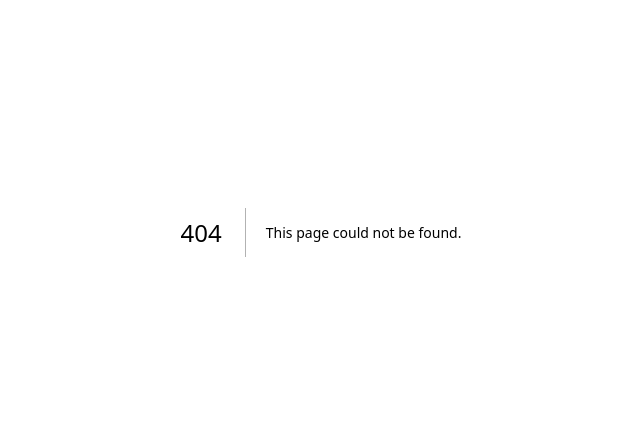
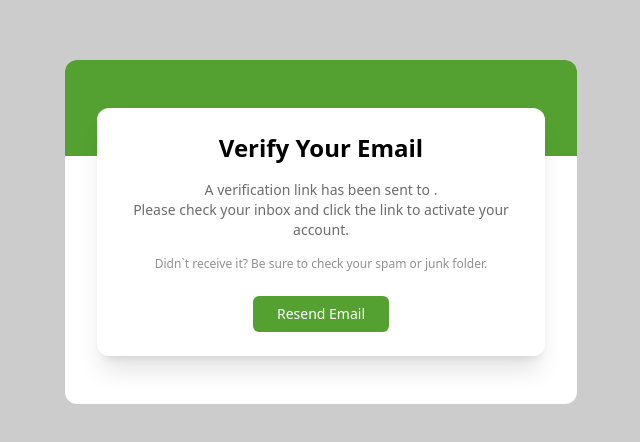
Before and after one commit to KMalek101/Roomet-front, a Next.js app: page /verification in a window 1280 px wide. Before the commit this address had no page. Shown: the part 168-610 px from the top of the page, without its empty margins (319-959 px from the left). Built offline with nearby package versions, Linux system fonts and the light colour scheme.

Commit message:
Verification and redirecting

```diff
--- /dev/null
+++ b/src/app/verification/[id]/page.jsx
@@ -0,0 +1,16 @@
+'use client'
+
+import Redirecting from "@/components/singup/Redirecting";
+
+export default function page() {
+  return (
+    <div className="flex w-screen h-screen items-center justify-center">
+      <div className="bg-[var(--w-color)] w-max rounded-xl relative">
+        <div className="h-24 absolute w-full bg-[var(--green-color)] z-0 rounded-t-xl"></div>
+        <div className="relative flex justify-center items-center gap-12 z-40 p-8 py-12">
+            <Redirecting />
+        </div>
+      </div>
+    </div>
+  );
+}
--- /dev/null
+++ b/src/app/verification/page.jsx
@@ -0,0 +1,14 @@
+'use client'
+import { Verification } from "@/components/singup/Verification";
+export default function page() {
+  return (
+    <div className="flex w-screen h-screen items-center justify-center">
+      <div className="bg-[var(--w-color)] w-max rounded-xl relative">
+        <div className="h-24 absolute w-full bg-[var(--green-color)] z-0 rounded-t-xl"></div>
+        <div className="relative flex justify-center items-center gap-12 z-40 p-8 py-12">
+            <Verification />
+        </div>
+      </div>
+    </div>
+  );
+}
--- /dev/null
+++ b/src/components/singup/Redirecting.jsx
@@ -0,0 +1,62 @@
+"use client";
+
+import { useEffect, useState } from "react";
+import { useRouter, usePathname } from "next/navigation";
+
+export default function Redirecting() {
+    const router = useRouter();
+    const pathname = usePathname();
+    const [loading, setLoading] = useState(true);
+    const [error, setError] = useState(false);
+    const [success, setSuccess] = useState(false);
+
+    const id = pathname.split("/").pop();
+
+    useEffect(() => {
+        if (id) {
+            setTimeout(() => {
+                setSuccess(true);
+                setLoading(false);
+
+                setTimeout(() => {
+                    router.replace("/dashboard");
+                }, 1000);
+            }, 2000);
+        } else {
+            setError(true);
+            setLoading(false);
+        }
+    }, [id, pathname, router]);
+
+    return (
+        <div className="flex flex-col items-center gap-4 shadow-xl p-20 rounded-xl z-20 bg-[var(--w-color)] max-w-md mx-auto text-center">
+            {loading ? (
+                <>
+                    <h2 className="text-2xl font-bold">Redirecting...</h2>
+                    <p className="text-sm text-[var(--g-color)]">
+                        Verifying your email...
+                        <br />
+                        Please wait a moment.
+                    </p>
+                    <div className="mt-4 animate-spin rounded-full h-10 w-10 border-t-2 border-[var(--green-color)]"></div>
+                </>
+            ) : error ? (
+                <>
+                    <h2 className="text-2xl font-bold text-red-500">Error</h2>
+                    <p className="text-sm text-red-500">
+                        Verification ID not found. Please try again.
+                    </p>
+                </>
+            ) : success ? (
+                <>
+                    <h2 className="text-2xl font-bold text-[var(--green-color)]">Verification Successful!</h2>
+                    <p className="text-sm text-[var(--green-color)]">
+                        You will be redirected to your dashboard shortly.
+                    </p>
+                </>
+            ) : (
+                <h2 className="text-2xl font-bold">Redirecting...</h2>
+            )}
+        </div>
+    );
+}
--- /dev/null
+++ b/src/components/singup/Verification.jsx
@@ -0,0 +1,40 @@
+import { useState } from "react";
+
+export function Verification({ email }) {
+    const [resent, setResent] = useState(false);
+    const [loading, setLoading] = useState(false);
+
+    async function handleResend() {
+        setLoading(true);
+        try {
+            // Mock resend logic, replace with actual resend function
+            await new Promise((res) => setTimeout(res, 1000));
+            setResent(true);
+        } catch (error) {
+            alert("Failed to resend verification email. Please try again later.");
+        } finally {
+            setLoading(false);
+        }
+    }
+
+    return (
+        <div className="flex flex-col items-center gap-4 shadow-xl p-6 rounded-xl z-20 bg-[var(--w-color)] max-w-md mx-auto text-center">
+            <h2 className="text-2xl font-bold">Verify Your Email</h2>
+            <p className="text-sm text-[var(--g-color)]">
+                A verification link has been sent to <strong>{email}</strong>.
+                <br />
+                Please check your inbox and click the link to activate your account.
+            </p>
+            <p className="text-xs text-[var(--g-color)] opacity-75">
+                Didn`t receive it? Be sure to check your spam or junk folder.
+            </p>
+            <button
+                onClick={handleResend}
+                disabled={loading || resent}
+                className="bg-[var(--green-color)] text-[var(--w-color)] py-2 px-6 rounded-md mt-2 text-sm disabled:opacity-60 cursor-pointer"
+            >
+                {resent ? "Link Resent!" : loading ? "Resending..." : "Resend Email"}
+            </button>
+        </div>
+    );
+}
```
